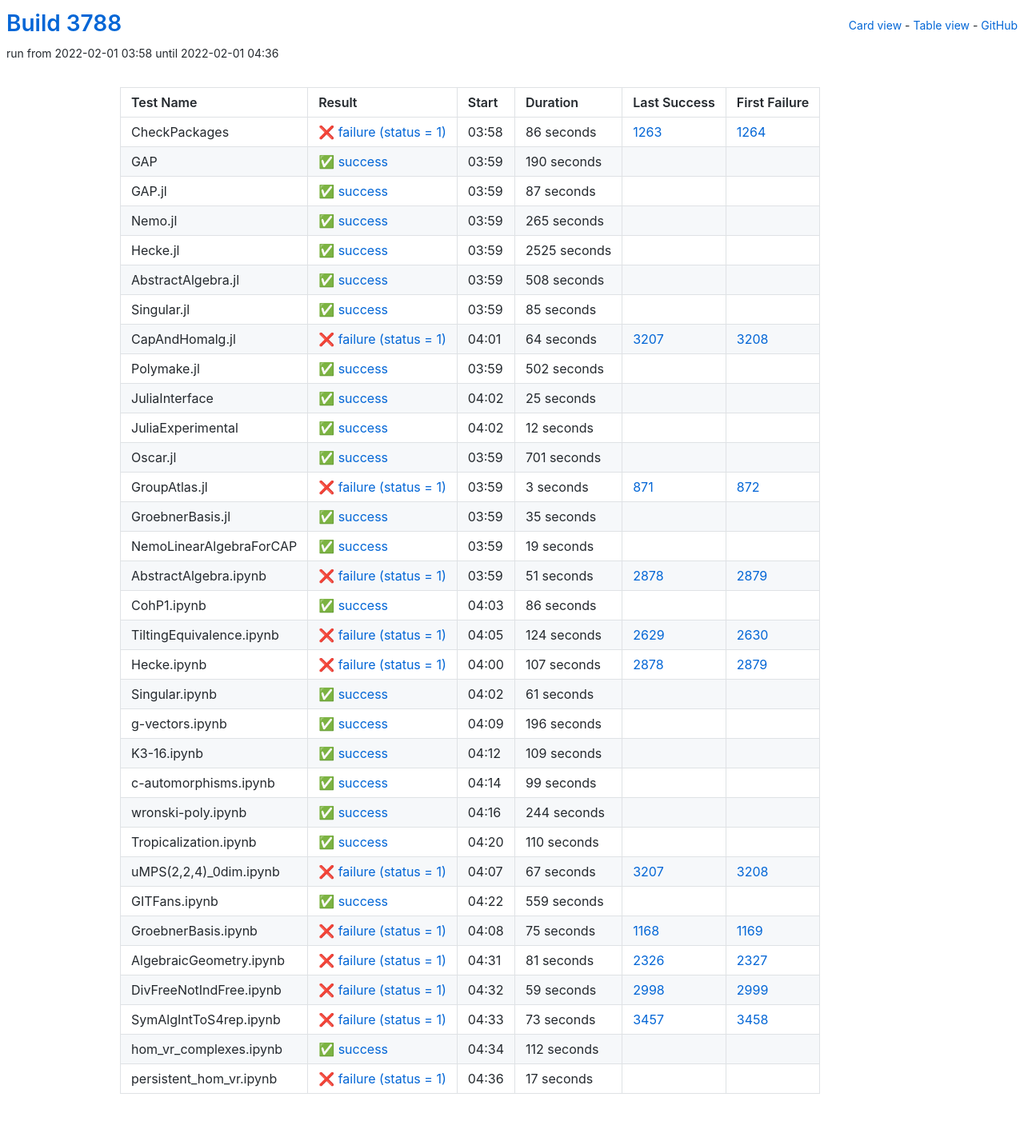
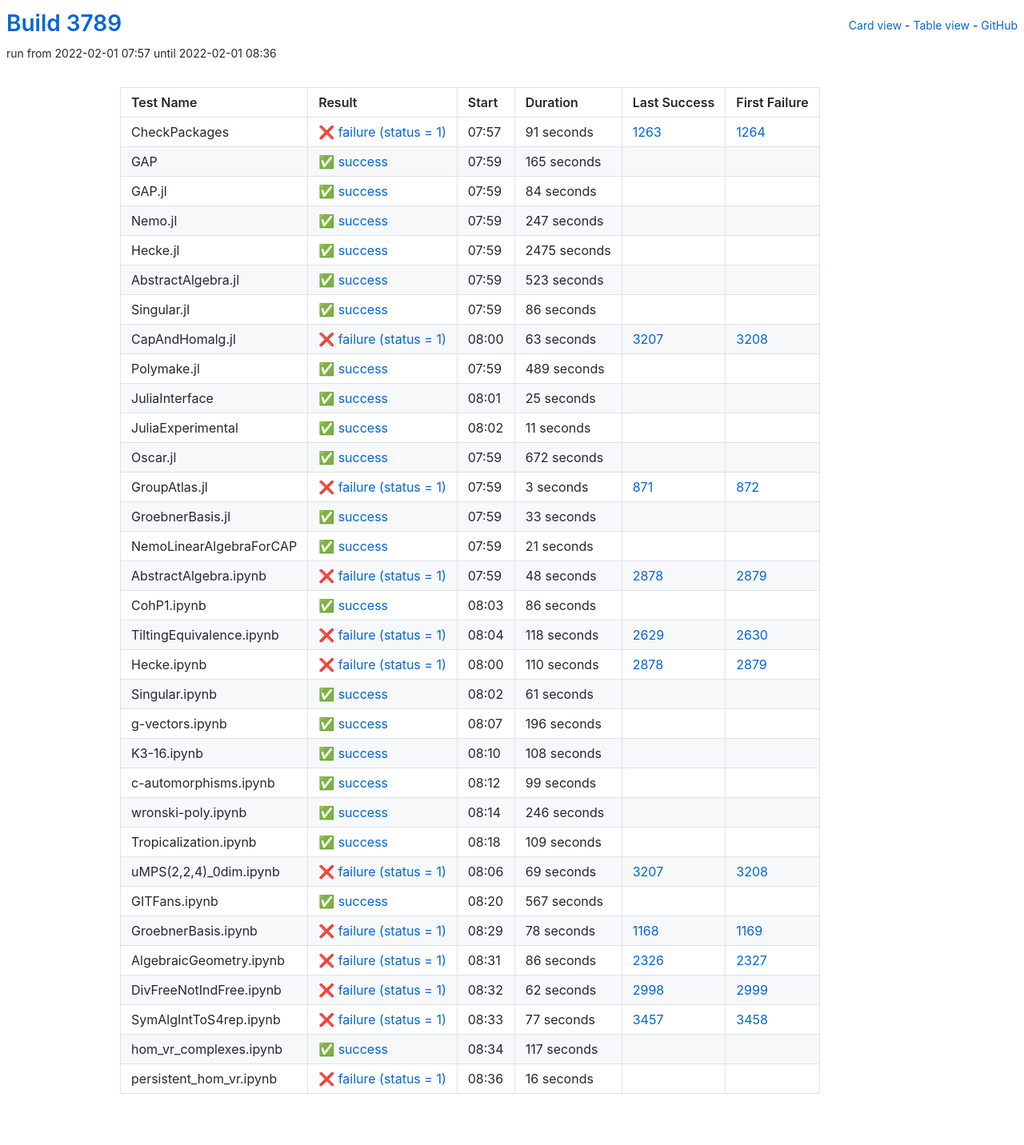
Before and after one commit to oscar-system/oscar-ci-status-stable, a Jekyll site: the page built from table.html, in a window 1280 px wide. Shown: the whole page at 80% size. Built offline with Jekyll 4.4.1, drawn with Linux system fonts in a browser that asks for light colours.

Commit message:
Build #3789

```diff
--- a/_data/ci.yml
+++ b/_data/ci.yml
@@ -1,6 +1,6 @@
 ---
-build: 3788
-build_url: https://oscarci.mathematik.uni-kl.de/job/oscar-stable/3788/
+build: 3789
+build_url: https://oscarci.mathematik.uni-kl.de/job/oscar-stable/3789/
 job: oscar-stable
 organization: oscar-system
 repo: oscar-ci-status-stable
@@ -8,116 +8,116 @@ repourl: https://github.com/oscar-system/oscar-ci-status-stable
 tests:
 - name: CheckPackages
   id: checkpackages
-  log: https://oscarci.mathematik.uni-kl.de/job/oscar-stable/3788/artifact/logs/build-3788/CheckPackages.log
-  start: 2022-02-01 03:58
+  log: https://oscarci.mathematik.uni-kl.de/job/oscar-stable/3789/artifact/logs/build-3789/CheckPackages.log
+  start: 2022-02-01 07:57
   success: false
   exitcode: 1
   status: failure
-  duration: 86
+  duration: 91
   last_success: 1263
   last_success_url: https://oscarci.mathematik.uni-kl.de/job/oscar-stable/1263/
   first_failure: 1264
   first_failure_url: https://oscarci.mathematik.uni-kl.de/job/oscar-stable/1264/
 - name: GAP
   id: gap
-  log: https://oscarci.mathematik.uni-kl.de/job/oscar-stable/3788/artifact/logs/build-3788/GAP.log
-  start: 2022-02-01 03:59
+  log: https://oscarci.mathematik.uni-kl.de/job/oscar-stable/3789/artifact/logs/build-3789/GAP.log
+  start: 2022-02-01 07:59
   success: true
   exitcode: 0
   status: success
-  duration: 190
+  duration: 165
   last_success: false
   last_success_url:
   first_failure: false
   first_failure_url:
 - name: GAP.jl
   id: gap-jl
-  log: https://oscarci.mathematik.uni-kl.de/job/oscar-stable/3788/artifact/logs/build-3788/GAP.jl.log
-  start: 2022-02-01 03:59
+  log: https://oscarci.mathematik.uni-kl.de/job/oscar-stable/3789/artifact/logs/build-3789/GAP.jl.log
+  start: 2022-02-01 07:59
   success: true
   exitcode: 0
   status: success
-  duration: 87
+  duration: 84
   last_success: false
   last_success_url:
   first_failure: false
   first_failure_url:
 - name: Nemo.jl
   id: nemo-jl
-  log: https://oscarci.mathematik.uni-kl.de/job/oscar-stable/3788/artifact/logs/build-3788/Nemo.jl.log
-  start: 2022-02-01 03:59
+  log: https://oscarci.mathematik.uni-kl.de/job/oscar-stable/3789/artifact/logs/build-3789/Nemo.jl.log
+  start: 2022-02-01 07:59
   success: true
   exitcode: 0
   status: success
-  duration: 265
+  duration: 247
   last_success: false
   last_success_url:
   first_failure: false
   first_failure_url:
 - name: Hecke.jl
   id: hecke-jl
-  log: https://oscarci.mathematik.uni-kl.de/job/oscar-stable/3788/artifact/logs/build-3788/Hecke.jl.log
-  start: 2022-02-01 03:59
+  log: https://oscarci.mathematik.uni-kl.de/job/oscar-stable/3789/artifact/logs/build-3789/Hecke.jl.log
+  start: 2022-02-01 07:59
   success: true
   exitcode: 0
   status: success
-  duration: 2525
+  duration: 2475
   last_success: false
   last_success_url:
   first_failure: false
   first_failure_url:
 - name: AbstractAlgebra.jl
   id: abstractalgebra-jl
-  log: https://oscarci.mathematik.uni-kl.de/job/oscar-stable/3788/artifact/logs/build-3788/AbstractAlgebra.jl.log
-  start: 2022-02-01 03:59
+  log: https://oscarci.mathematik.uni-kl.de/job/oscar-stable/3789/artifact/logs/build-3789/AbstractAlgebra.jl.log
+  start: 2022-02-01 07:59
   success: true
   exitcode: 0
   status: success
-  duration: 508
+  duration: 523
   last_success: false
   last_success_url:
   first_failure: false
   first_failure_url:
 - name: Singular.jl
   id: singular-jl
-  log: https://oscarci.mathematik.uni-kl.de/job/oscar-stable/3788/artifact/logs/build-3788/Singular.jl.log
-  start: 2022-02-01 03:59
+  log: https://oscarci.mathematik.uni-kl.de/job/oscar-stable/3789/artifact/logs/build-3789/Singular.jl.log
+  start: 2022-02-01 07:59
   success: true
   exitcode: 0
   status: success
-  duration: 85
+  duration: 86
   last_success: false
   last_success_url:
   first_failure: false
   first_failure_url:
 - name: CapAndHomalg.jl
   id: capandhomalg-jl
-  log: https://oscarci.mathematik.uni-kl.de/job/oscar-stable/3788/artifact/logs/build-3788/CapAndHomalg.jl.log
-  start: 2022-02-01 04:01
+  log: https://oscarci.mathematik.uni-kl.de/job/oscar-stable/3789/artifact/logs/build-3789/CapAndHomalg.jl.log
+  start: 2022-02-01 08:00
   success: false
   exitcode: 1
   status: failure
-  duration: 64
+  duration: 63
   last_success: 3207
   last_success_url: https://oscarci.mathematik.uni-kl.de/job/oscar-stable/3207/
   first_failure: 3208
   first_failure_url: https://oscarci.mathematik.uni-kl.de/job/oscar-stable/3208/
 - name: Polymake.jl
   id: polymake-jl
-  log: https://oscarci.mathematik.uni-kl.de/job/oscar-stable/3788/artifact/logs/build-3788/Polymake.jl.log
-  start: 2022-02-01 03:59
+  log: https://oscarci.mathematik.uni-kl.de/job/oscar-stable/3789/artifact/logs/build-3789/Polymake.jl.log
+  start: 2022-02-01 07:59
   success: true
   exitcode: 0
   status: success
-  duration: 502
+  duration: 489
   last_success: false
   last_success_url:
   first_failure: false
   first_failure_url:
 - name: JuliaInterface
   id: juliainterface
-  log: https://oscarci.mathematik.uni-kl.de/job/oscar-stable/3788/artifact/logs/build-3788/JuliaInterface.log
-  start: 2022-02-01 04:02
+  log: https://oscarci.mathematik.uni-kl.de/job/oscar-stable/3789/artifact/logs/build-3789/JuliaInterface.log
+  start: 2022-02-01 08:01
   success: true
   exitcode: 0
   status: success
@@ -128,32 +128,32 @@ tests:
   first_failure_url:
 - name: JuliaExperimental
   id: juliaexperimental
-  log: https://oscarci.mathematik.uni-kl.de/job/oscar-stable/3788/artifact/logs/build-3788/JuliaExperimental.log
-  start: 2022-02-01 04:02
+  log: https://oscarci.mathematik.uni-kl.de/job/oscar-stable/3789/artifact/logs/build-3789/JuliaExperimental.log
+  start: 2022-02-01 08:02
   success: true
   exitcode: 0
   status: success
-  duration: 12
+  duration: 11
   last_success: false
   last_success_url:
   first_failure: false
   first_failure_url:
 - name: Oscar.jl
   id: oscar-jl
-  log: https://oscarci.mathematik.uni-kl.de/job/oscar-stable/3788/artifact/logs/build-3788/Oscar.jl.log
-  start: 2022-02-01 03:59
+  log: https://oscarci.mathematik.uni-kl.de/job/oscar-stable/3789/artifact/logs/build-3789/Oscar.jl.log
+  start: 2022-02-01 07:59
   success: true
   exitcode: 0
   status: success
-  duration: 701
+  duration: 672
   last_success: false
   last_success_url:
   first_failure: false
   first_failure_url:
 - name: GroupAtlas.jl
   id: groupatlas-jl
-  log: https://oscarci.mathematik.uni-kl.de/job/oscar-stable/3788/artifact/logs/build-3788/GroupAtlas.jl.log
-  start: 2022-02-01 03:59
+  log: https://oscarci.mathematik.uni-kl.de/job/oscar-stable/3789/artifact/logs/build-3789/GroupAtlas.jl.log
+  start: 2022-02-01 07:59
   success: false
   exitcode: 1
   status: failure
@@ -164,44 +164,44 @@ tests:
   first_failure_url: https://oscarci.mathematik.uni-kl.de/job/oscar-stable/872/
 - name: GroebnerBasis.jl
   id: groebnerbasis-jl
-  log: https://oscarci.mathematik.uni-kl.de/job/oscar-stable/3788/artifact/logs/build-3788/GroebnerBasis.jl.log
-  start: 2022-02-01 03:59
+  log: https://oscarci.mathematik.uni-kl.de/job/oscar-stable/3789/artifact/logs/build-3789/GroebnerBasis.jl.log
+  start: 2022-02-01 07:59
   success: true
   exitcode: 0
   status: success
-  duration: 35
+  duration: 33
   last_success: false
   last_success_url:
   first_failure: false
   first_failure_url:
 - name: NemoLinearAlgebraForCAP
   id: nemolinearalgebraforcap
-  log: https://oscarci.mathematik.uni-kl.de/job/oscar-stable/3788/artifact/logs/build-3788/NemoLinearAlgebraForCAP.log
-  start: 2022-02-01 03:59
+  log: https://oscarci.mathematik.uni-kl.de/job/oscar-stable/3789/artifact/logs/build-3789/NemoLinearAlgebraForCAP.log
+  start: 2022-02-01 07:59
   success: true
   exitcode: 0
   status: success
-  duration: 19
+  duration: 21
   last_success: false
   last_success_url:
   first_failure: false
   first_failure_url:
 - name: AbstractAlgebra.ipynb
   id: abstractalgebra-ipynb
-  log: https://oscarci.mathematik.uni-kl.de/job/oscar-stable/3788/artifact/logs/build-3788/AbstractAlgebra.ipynb.log
-  start: 2022-02-01 03:59
+  log: https://oscarci.mathematik.uni-kl.de/job/oscar-stable/3789/artifact/logs/build-3789/AbstractAlgebra.ipynb.log
+  start: 2022-02-01 07:59
   success: false
   exitcode: 1
   status: failure
-  duration: 51
+  duration: 48
   last_success: 2878
   last_success_url: https://oscarci.mathematik.uni-kl.de/job/oscar-stable/2878/
   first_failure: 2879
   first_failure_url: https://oscarci.mathematik.uni-kl.de/job/oscar-stable/2879/
 - name: CohP1.ipynb
   id: cohp1-ipynb
-  log: https://oscarci.mathematik.uni-kl.de/job/oscar-stable/3788/artifact/logs/build-3788/CohP1.ipynb.log
-  start: 2022-02-01 04:03
+  log: https://oscarci.mathematik.uni-kl.de/job/oscar-stable/3789/artifact/logs/build-3789/CohP1.ipynb.log
+  start: 2022-02-01 08:03
   success: true
   exitcode: 0
   status: success
@@ -212,32 +212,32 @@ tests:
   first_failure_url:
 - name: TiltingEquivalence.ipynb
   id: tiltingequivalence-ipynb
-  log: https://oscarci.mathematik.uni-kl.de/job/oscar-stable/3788/artifact/logs/build-3788/TiltingEquivalence.ipynb.log
-  start: 2022-02-01 04:05
+  log: https://oscarci.mathematik.uni-kl.de/job/oscar-stable/3789/artifact/logs/build-3789/TiltingEquivalence.ipynb.log
+  start: 2022-02-01 08:04
   success: false
   exitcode: 1
   status: failure
-  duration: 124
+  duration: 118
   last_success: 2629
   last_success_url: https://oscarci.mathematik.uni-kl.de/job/oscar-stable/2629/
   first_failure: 2630
   first_failure_url: https://oscarci.mathematik.uni-kl.de/job/oscar-stable/2630/
 - name: Hecke.ipynb
   id: hecke-ipynb
-  log: https://oscarci.mathematik.uni-kl.de/job/oscar-stable/3788/artifact/logs/build-3788/Hecke.ipynb.log
-  start: 2022-02-01 04:00
+  log: https://oscarci.mathematik.uni-kl.de/job/oscar-stable/3789/artifact/logs/build-3789/Hecke.ipynb.log
+  start: 2022-02-01 08:00
   success: false
   exitcode: 1
   status: failure
-  duration: 107
+  duration: 110
   last_success: 2878
   last_success_url: https://oscarci.mathematik.uni-kl.de/job/oscar-stable/2878/
   first_failure: 2879
   first_failure_url: https://oscarci.mathematik.uni-kl.de/job/oscar-stable/2879/
 - name: Singular.ipynb
   id: singular-ipynb
-  log: https://oscarci.mathematik.uni-kl.de/job/oscar-stable/3788/artifact/logs/build-3788/Singular.ipynb.log
-  start: 2022-02-01 04:02
+  log: https://oscarci.mathematik.uni-kl.de/job/oscar-stable/3789/artifact/logs/build-3789/Singular.ipynb.log
+  start: 2022-02-01 08:02
   success: true
   exitcode: 0
   status: success
@@ -248,8 +248,8 @@ tests:
   first_failure_url:
 - name: g-vectors.ipynb
   id: g-vectors-ipynb
-  log: https://oscarci.mathematik.uni-kl.de/job/oscar-stable/3788/artifact/logs/build-3788/g-vectors.ipynb.log
-  start: 2022-02-01 04:09
+  log: https://oscarci.mathematik.uni-kl.de/job/oscar-stable/3789/artifact/logs/build-3789/g-vectors.ipynb.log
+  start: 2022-02-01 08:07
   success: true
   exitcode: 0
   status: success
@@ -260,20 +260,20 @@ tests:
   first_failure_url:
 - name: K3-16.ipynb
   id: k3-16-ipynb
-  log: https://oscarci.mathematik.uni-kl.de/job/oscar-stable/3788/artifact/logs/build-3788/K3-16.ipynb.log
-  start: 2022-02-01 04:12
+  log: https://oscarci.mathematik.uni-kl.de/job/oscar-stable/3789/artifact/logs/build-3789/K3-16.ipynb.log
+  start: 2022-02-01 08:10
   success: true
   exitcode: 0
   status: success
-  duration: 109
+  duration: 108
   last_success: false
   last_success_url:
   first_failure: false
   first_failure_url:
 - name: c-automorphisms.ipynb
   id: c-automorphisms-ipynb
-  log: https://oscarci.mathematik.uni-kl.de/job/oscar-stable/3788/artifact/logs/build-3788/c-automorphisms.ipynb.log
-  start: 2022-02-01 04:14
+  log: https://oscarci.mathematik.uni-kl.de/job/oscar-stable/3789/artifact/logs/build-3789/c-automorphisms.ipynb.log
+  start: 2022-02-01 08:12
   success: true
   exitcode: 0
   status: success
@@ -284,120 +284,120 @@ tests:
   first_failure_url:
 - name: wronski-poly.ipynb
   id: wronski-poly-ipynb
-  log: https://oscarci.mathematik.uni-kl.de/job/oscar-stable/3788/artifact/logs/build-3788/wronski-poly.ipynb.log
-  start: 2022-02-01 04:16
+  log: https://oscarci.mathematik.uni-kl.de/job/oscar-stable/3789/artifact/logs/build-3789/wronski-poly.ipynb.log
+  start: 2022-02-01 08:14
   success: true
   exitcode: 0
   status: success
-  duration: 244
+  duration: 246
   last_success: false
   last_success_url:
   first_failure: false
   first_failure_url:
 - name: Tropicalization.ipynb
   id: tropicalization-ipynb
-  log: https://oscarci.mathematik.uni-kl.de/job/oscar-stable/3788/artifact/logs/build-3788/Tropicalization.ipynb.log
-  start: 2022-02-01 04:20
+  log: https://oscarci.mathematik.uni-kl.de/job/oscar-stable/3789/artifact/logs/build-3789/Tropicalization.ipynb.log
+  start: 2022-02-01 08:18
   success: true
   exitcode: 0
   status: success
-  duration: 110
+  duration: 109
   last_success: false
   last_success_url:
   first_failure: false
   first_failure_url:
 - name: uMPS(2,2,4)_0dim.ipynb
   id: umps-2-2-4-0dim-ipynb
-  log: https://oscarci.mathematik.uni-kl.de/job/oscar-stable/3788/artifact/logs/build-3788/uMPS-2-2-4-_0dim.ipynb.log
-  start: 2022-02-01 04:07
+  log: https://oscarci.mathematik.uni-kl.de/job/oscar-stable/3789/artifact/logs/build-3789/uMPS-2-2-4-_0dim.ipynb.log
+  start: 2022-02-01 08:06
   success: false
   exitcode: 1
   status: failure
-  duration: 67
+  duration: 69
   last_success: 3207
   last_success_url: https://oscarci.mathematik.uni-kl.de/job/oscar-stable/3207/
   first_failure: 3208
   first_failure_url: https://oscarci.mathematik.uni-kl.de/job/oscar-stable/3208/
 - name: GITFans.ipynb
   id: gitfans-ipynb
-  log: https://oscarci.mathematik.uni-kl.de/job/oscar-stable/3788/artifact/logs/build-3788/GITFans.ipynb.log
-  start: 2022-02-01 04:22
+  log: https://oscarci.mathematik.uni-kl.de/job/oscar-stable/3789/artifact/logs/build-3789/GITFans.ipynb.log
+  start: 2022-02-01 08:20
   success: true
   exitcode: 0
   status: success
-  duration: 559
+  duration: 567
   last_success: false
   last_success_url:
   first_failure: false
   first_failure_url:
 - name: GroebnerBasis.ipynb
   id: groebnerbasis-ipynb
-  log: https://oscarci.mathematik.uni-kl.de/job/oscar-stable/3788/artifact/logs/build-3788/GroebnerBasis.ipynb.log
-  start: 2022-02-01 04:08
+  log: https://oscarci.mathematik.uni-kl.de/job/oscar-stable/3789/artifact/logs/build-3789/GroebnerBasis.ipynb.log
+  start: 2022-02-01 08:29
   success: false
   exitcode: 1
   status: failure
-  duration: 75
+  duration: 78
   last_success: 1168
   last_success_url: https://oscarci.mathematik.uni-kl.de/job/oscar-stable/1168/
   first_failure: 1169
   first_failure_url: https://oscarci.mathematik.uni-kl.de/job/oscar-stable/1169/
 - name: AlgebraicGeometry.ipynb
   id: algebraicgeometry-ipynb
-  log: https://oscarci.mathematik.uni-kl.de/job/oscar-stable/3788/artifact/logs/build-3788/AlgebraicGeometry.ipynb.log
-  start: 2022-02-01 04:31
+  log: https://oscarci.mathematik.uni-kl.de/job/oscar-stable/3789/artifact/logs/build-3789/AlgebraicGeometry.ipynb.log
+  start: 2022-02-01 08:31
   success: false
   exitcode: 1
   status: failure
-  duration: 81
+  duration: 86
   last_success: 2326
   last_success_url: https://oscarci.mathematik.uni-kl.de/job/oscar-stable/2326/
   first_failure: 2327
   first_failure_url: https://oscarci.mathematik.uni-kl.de/job/oscar-stable/2327/
 - name: DivFreeNotIndFree.ipynb
   id: divfreenotindfree-ipynb
-  log: https://oscarci.mathematik.uni-kl.de/job/oscar-stable/3788/artifact/logs/build-3788/DivFreeNotIndFree.ipynb.log
-  start: 2022-02-01 04:32
+  log: https://oscarci.mathematik.uni-kl.de/job/oscar-stable/3789/artifact/logs/build-3789/DivFreeNotIndFree.ipynb.log
+  start: 2022-02-01 08:32
   success: false
   exitcode: 1
   status: failure
-  duration: 59
+  duration: 62
   last_success: 2998
   last_success_url: https://oscarci.mathematik.uni-kl.de/job/oscar-stable/2998/
   first_failure: 2999
   first_failure_url: https://oscarci.mathematik.uni-kl.de/job/oscar-stable/2999/
 - name: SymAlgIntToS4rep.ipynb
   id: symalginttos4rep-ipynb
-  log: https://oscarci.mathematik.uni-kl.de/job/oscar-stable/3788/artifact/logs/build-3788/SymAlgIntToS4rep.ipynb.log
-  start: 2022-02-01 04:33
+  log: https://oscarci.mathematik.uni-kl.de/job/oscar-stable/3789/artifact/logs/build-3789/SymAlgIntToS4rep.ipynb.log
+  start: 2022-02-01 08:33
   success: false
   exitcode: 1
   status: failure
-  duration: 73
+  duration: 77
   last_success: 3457
   last_success_url: https://oscarci.mathematik.uni-kl.de/job/oscar-stable/3457/
   first_failure: 3458
   first_failure_url: https://oscarci.mathematik.uni-kl.de/job/oscar-stable/3458/
 - name: hom_vr_complexes.ipynb
   id: hom-vr-complexes-ipynb
-  log: https://oscarci.mathematik.uni-kl.de/job/oscar-stable/3788/artifact/logs/build-3788/hom_vr_complexes.ipynb.log
-  start: 2022-02-01 04:34
+  log: https://oscarci.mathematik.uni-kl.de/job/oscar-stable/3789/artifact/logs/build-3789/hom_vr_complexes.ipynb.log
+  start: 2022-02-01 08:34
   success: true
   exitcode: 0
   status: success
-  duration: 112
+  duration: 117
   last_success: false
   last_success_url:
   first_failure: false
   first_failure_url:
 - name: persistent_hom_vr.ipynb
   id: persistent-hom-vr-ipynb
-  log: https://oscarci.mathematik.uni-kl.de/job/oscar-stable/3788/artifact/logs/build-3788/persistent_hom_vr.ipynb.log
-  start: 2022-02-01 04:36
+  log: https://oscarci.mathematik.uni-kl.de/job/oscar-stable/3789/artifact/logs/build-3789/persistent_hom_vr.ipynb.log
+  start: 2022-02-01 08:36
   success: false
   exitcode: 1
   status: failure
-  duration: 17
+  duration: 16
   last_success: false
   last_success_url:
   first_failure: false
```
Also changed, not shown: README.md.
